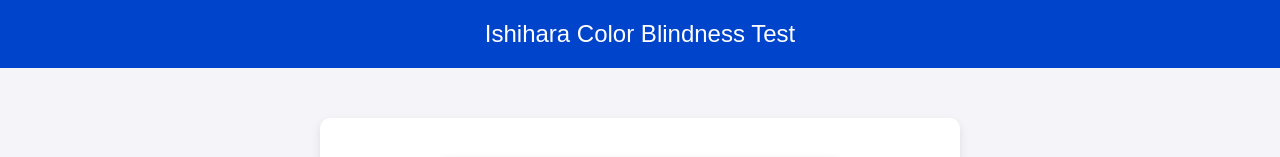
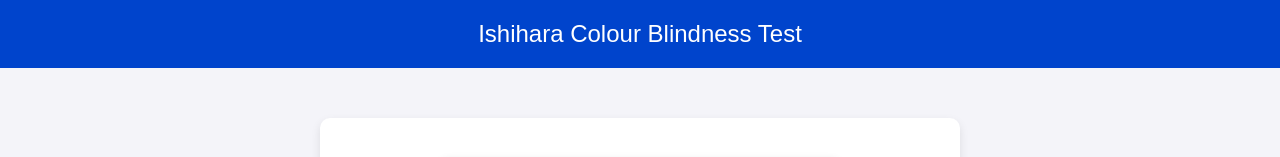
Before and after one commit to BrilliantName635/ColourTest, a plain HTML site: page index.html in a window 1280 px wide. Shown: the top 157 px of the page. Drawn offline with Linux system fonts and the light colour scheme; files whose address does not match are found by name.

Commit message:
Update index.html

```diff
--- a/index.html
+++ b/index.html
@@ -75,7 +75,7 @@
     </style>
 </head>
 <body>
-    <header>Ishihara Color Blindness Test</header>
+    <header>Ishihara Colour Blindness Test</header>
     <div class="container">
         <img id="plateImage" src="" alt="Ishihara Plate">
         <br>
```
